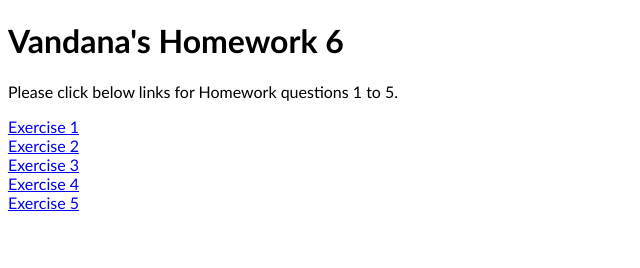
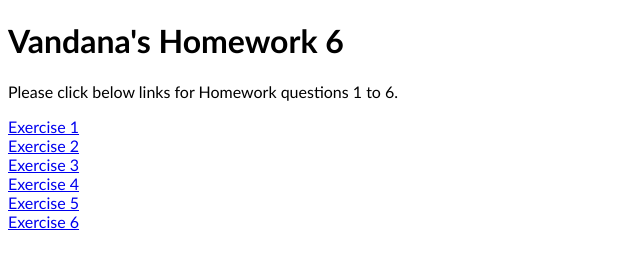
Before and after one commit to ivandana/IS645_Homework6, a plain HTML site: page index.html in a window 1280 px wide. Shown: the full height of the page, 0-640 px from the left. Drawn offline with Linux system fonts and the light colour scheme; files that its build step writes are made by us from their sources.

Commit message:
Update index.html

```diff
--- a/index.html
+++ b/index.html
@@ -10,12 +10,13 @@
 
 <body>
     <h1>Vandana's Homework 6</h1>
-    <p>Please click below links for Homework questions 1 to 5.</p>
+    <p>Please click below links for Homework questions 1 to 6.</p>
     <a href="html/ex1.html">Exercise 1</a><br>
     <a href="html/ex2.html">Exercise 2</a><br>
     <a href="html/ex3.html">Exercise 3</a><br>
     <a href="html/ex4.html">Exercise 4</a><br>
     <a href="html/ex5.html">Exercise 5</a><br>
+    <a href="html/ex6.html">Exercise 6</a><br>
 
 </body>
 
```
